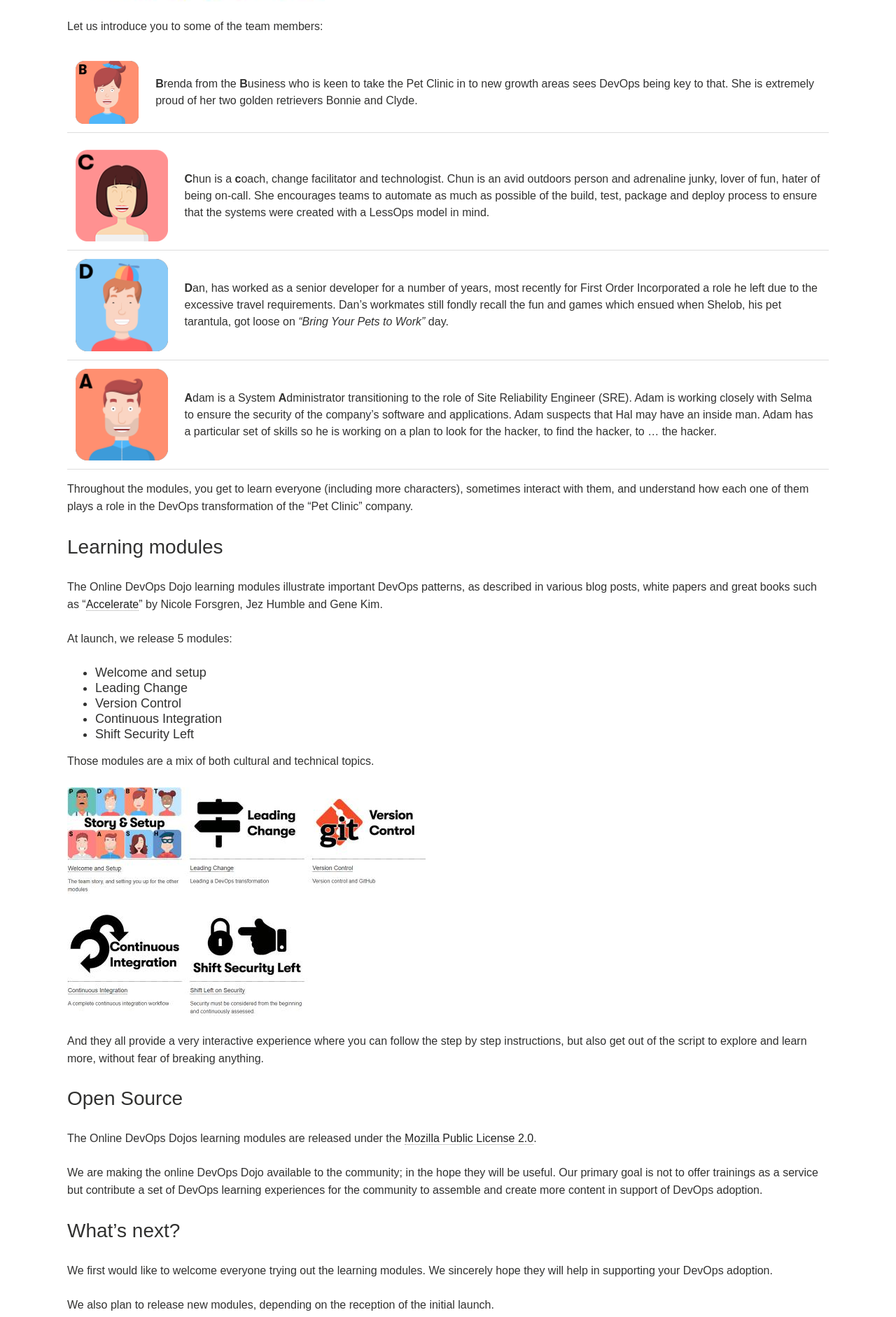
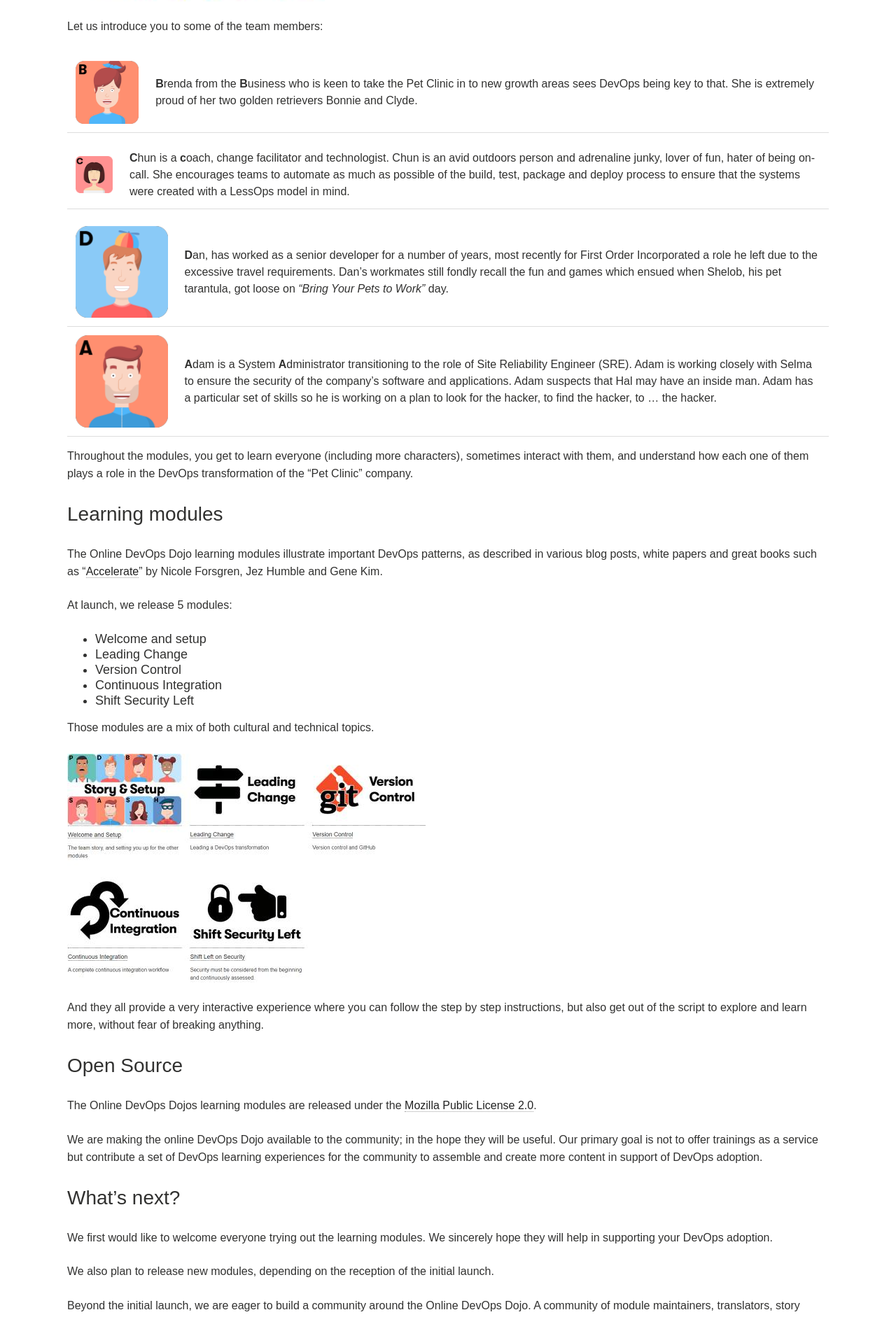
Before and after one commit to dxc-technology/about-devops-dojo, a Jekyll site: the page built from blog/_posts/2020-04-14-introducing-online-devops-dojo.md, in a window 1280 px wide. Shown: the part 1778-3660 px from the top of the page at 70% size. Built offline with Jekyll 4.4.1, drawn with Linux system fonts in a browser that asks for light colours.

Commit message:
Update blog/_posts/2020-04-14-introducing-online-devops-dojo.md
Co-Authored-By: Philippe Berthonneau <52540205+pberthonneau@users.noreply.github.com>

```diff
--- a/blog/_posts/2020-04-14-introducing-online-devops-dojo.md
+++ b/blog/_posts/2020-04-14-introducing-online-devops-dojo.md
@@ -53,7 +53,8 @@
 
 ![Brenda](/images/brenda.png) | **B**renda from the **B**usiness who is keen to take the Pet Clinic in to new growth areas sees DevOps being key to that. She is extremely proud of her two golden retrievers Bonnie and Clyde.
 
-<img src="/images/chun.png" width="400"/> | **C**hun is a **c**oach, change facilitator and technologist. Chun is an avid outdoors person and adrenaline junky, lover of fun, hater of being on-call. She encourages teams to automate as much as possible of the build, test, package and deploy process to ensure that the systems were created with a LessOps model in mind.
+![Chun](/images/chun.png) | **C**hun is a **c**oach, change facilitator and technologist. Chun is an avid outdoors person and adrenaline junky, lover of fun, hater of being on-call. She encourages teams to automate as much as possible of the build, test, package and deploy process to ensure that the systems were created with a LessOps model in mind.
+
 <img src="/images/dan.png" width="400"/> | **D**an, has worked as a senior developer for a number of years, most recently for First Order Incorporated a role he left due to the excessive travel requirements. Dan's workmates still fondly recall the fun and games which ensued when Shelob, his pet tarantula, got loose on *"Bring Your Pets to Work"* day.
 <img src="/images/adam.png" width="400"/> | **A**dam is a System **A**dministrator transitioning to the role of Site Reliability Engineer (SRE). Adam is working closely with Selma to ensure the security of the company's software and applications. Adam suspects that Hal may have an inside man. Adam has a particular set of skills so he is working on a plan to look for the hacker, to find the hacker, to ... the hacker.
 
```
